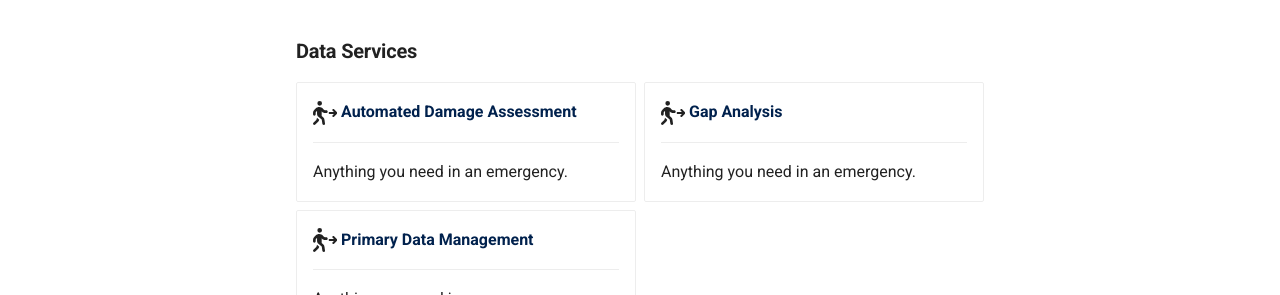
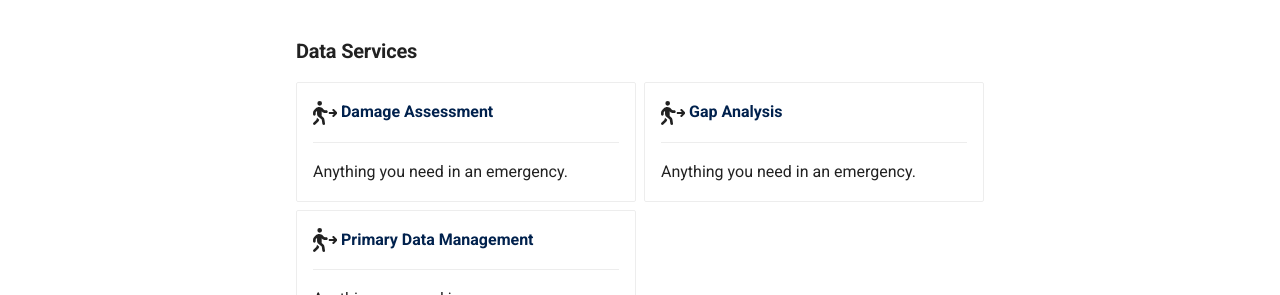
Before and after one commit to rodekruis/data-service-catalogue, an MkDocs documentation site: the page built from docs/es/index.md, in a window 1280 px wide and 1058 px high. Shown: the part 588-883 px from the top of the window. Built offline with MkDocs 1.6.1 and Material for MkDocs 9.7.7, drawn with Linux system fonts in a browser that asks for light colours; plug-ins that fetch from the network failed and are left out.

Commit message:
Update index.md

```diff
--- a/docs/es/index.md
+++ b/docs/es/index.md
@@ -16,7 +16,7 @@ See more about Emergency Response Support on **[our website](https://510.global/
 <!-- markdownlint-disable -->
 <div class="grid cards" markdown>
 
--   :fontawesome-solid-person-walking-arrow-right:{ .lg .middle } [__Automated Damage Assessment__](ada.md)
+-   :fontawesome-solid-person-walking-arrow-right:{ .lg .middle } [__Damage Assessment__](ada.md)
 
     ---
 
```
